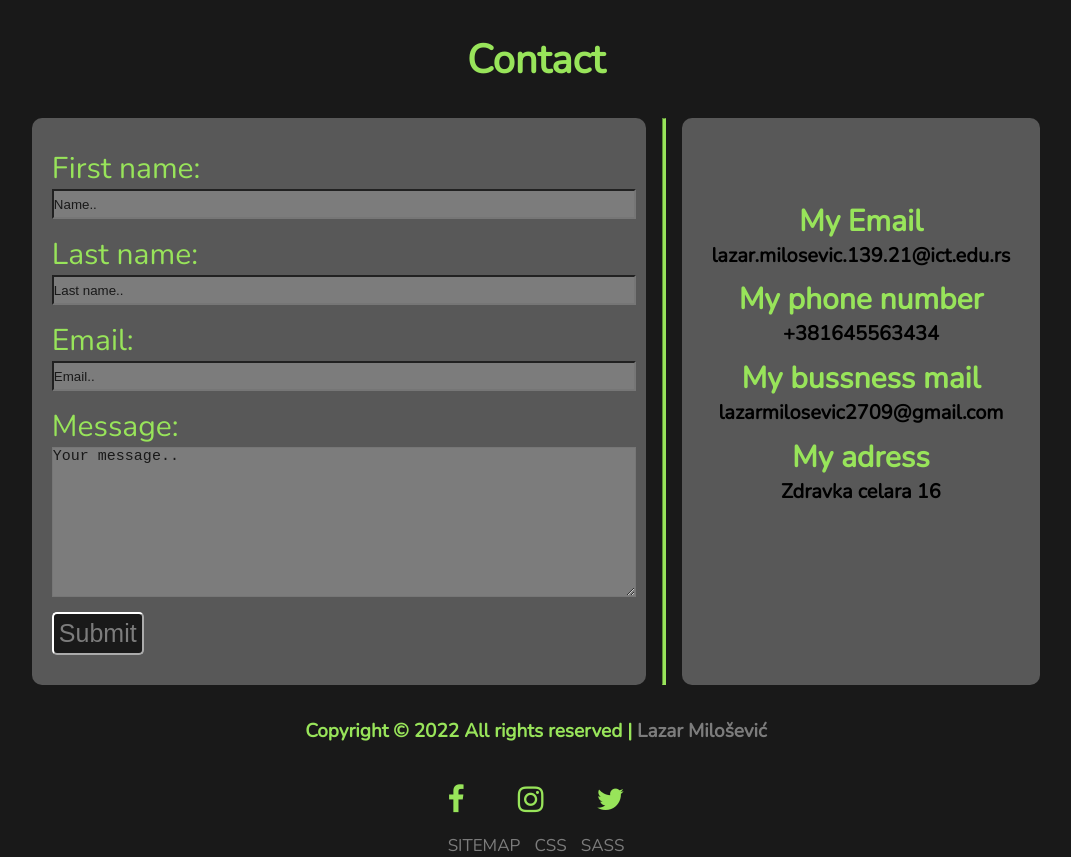
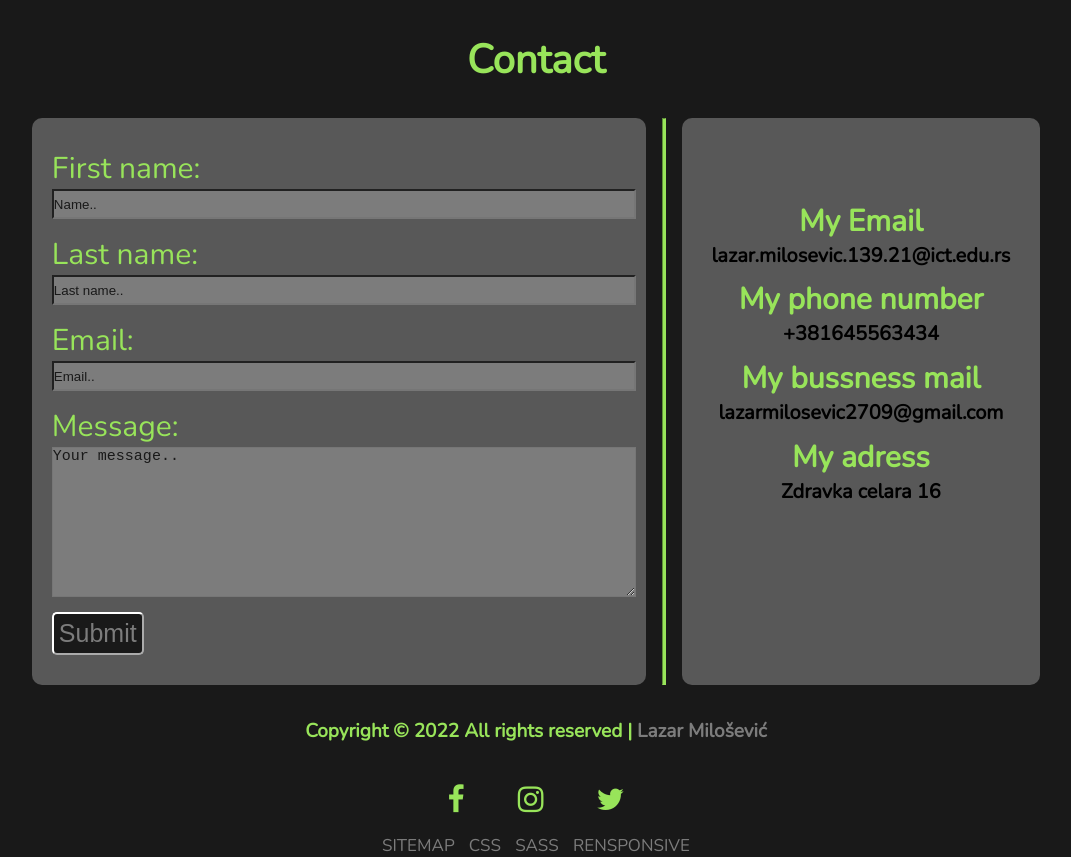
Before and after one commit to lazar146/portfolio, a plain HTML site: page index.html in a window 1280 px wide. Shown: the part 2382-3239 px from the top of the page, without its empty margins (104-1175 px from the left). Drawn offline with nearby package versions, Linux system fonts and the light colour scheme.

Commit message:
Add files via upload

```diff
--- a/index.html
+++ b/index.html
@@ -3,6 +3,7 @@
         <title>Portfolio</title>
         <meta charset="UTF-8">
         <meta name="viewport" content="width=device-width, initial-scale=1.0">
+        <link rel="icon" type="image/x-icon" href="favicon.ico">
         <link rel="stylesheet" type="text/css" href="style.css" />
         <link rel="stylesheet" type="text/css" href="responsive.css" />
         <link rel="stylesheet" href="https://cdnjs.cloudflare.com/ajax/libs/font-awesome/4.7.0/css/font-awesome.min.css">
@@ -156,6 +157,7 @@
                 <a href="index.html">SITEMAP</a>
                 <a href="style.css">CSS</a>
                 <a href="style.scss">SASS</a>
+                <a href="responsive.css">RENSPONSIVE</a>
             </div>
             </div>
         </footer>
```
Also changed, not shown: favicon.png (added).
